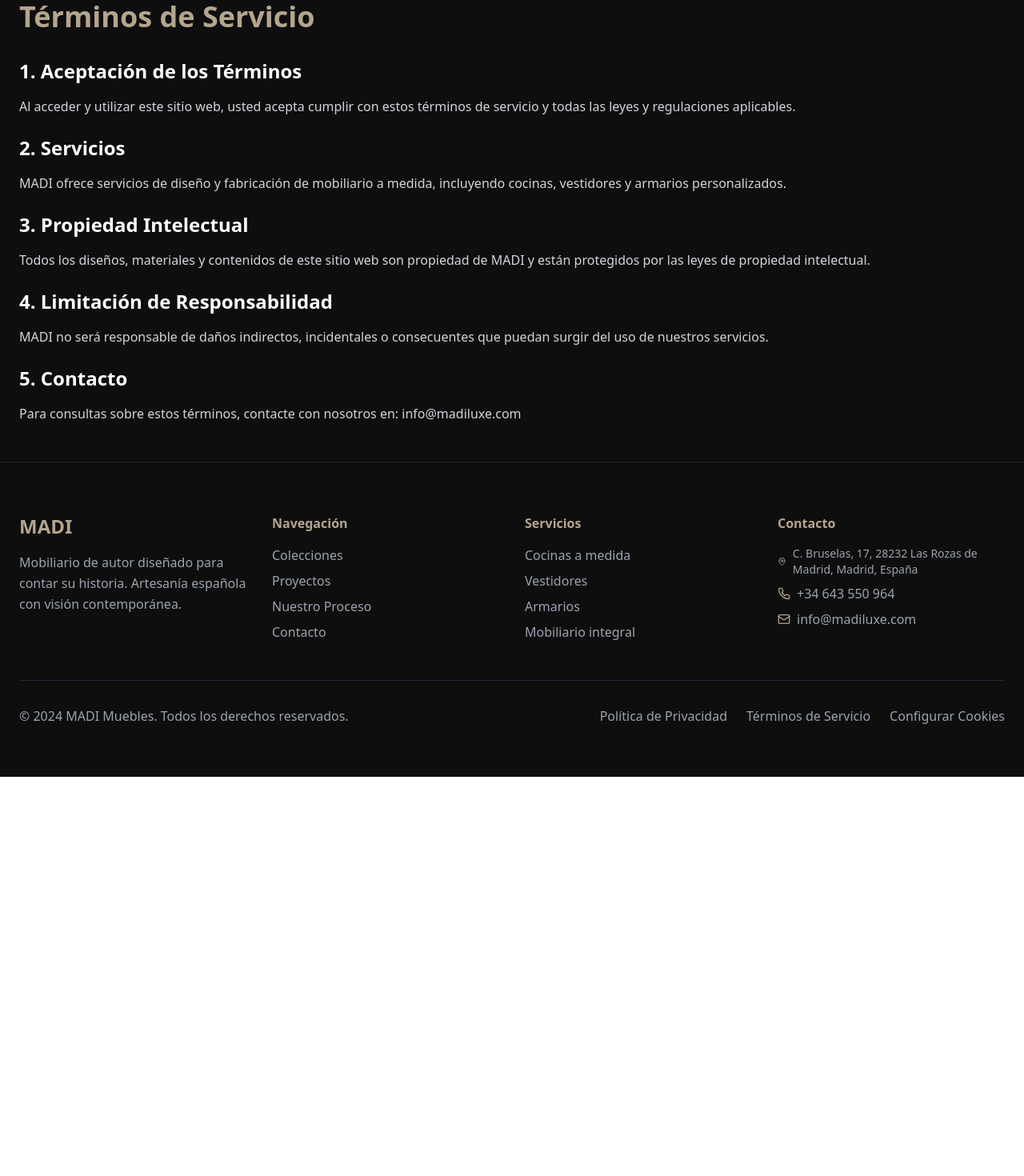
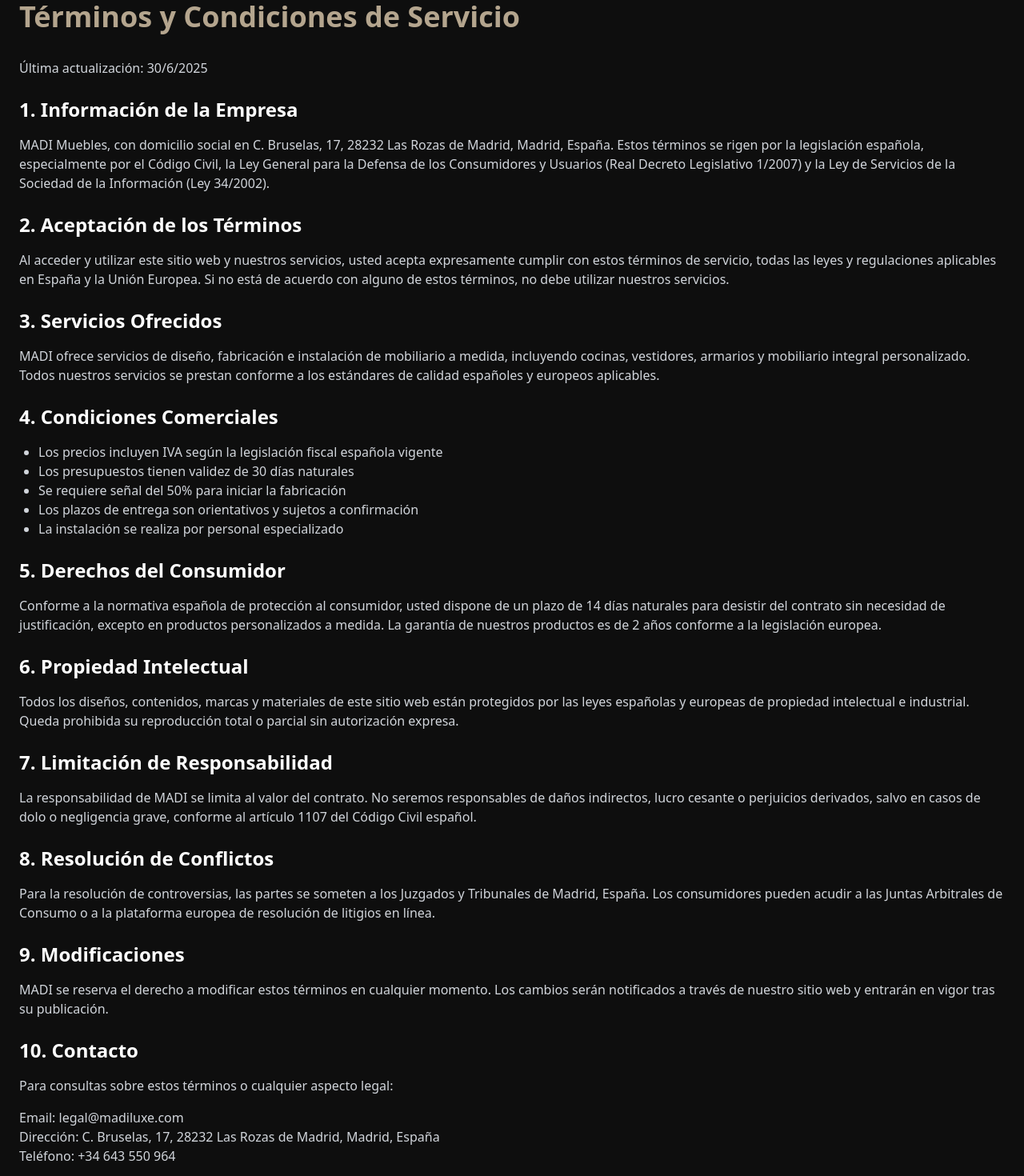
Before and after one commit to vlad-chern/madi-luxury-design, a React (Vite) app: page /terms-of-service in a window 1280 px wide. Shown: the part 120-1590 px from the top of the page at 80% size. Before the commit the page ends 1091 px from the top, so only its background shows below. Built offline with nearby package versions, Linux system fonts and the light colour scheme.

Commit message:
Feat: Implement data processing and privacy policies
- Added data processing and privacy policies, referencing Spanish law.
- Reduced WhatsApp icon flashing.

```diff
--- a/src/components/WhatsAppWidget.tsx
+++ b/src/components/WhatsAppWidget.tsx
@@ -18,7 +18,7 @@ const WhatsAppWidget = () => {
     <div className="fixed bottom-6 right-6 z-50">
       <button
         onClick={handleWhatsAppClick}
-        className="bg-green-500 hover:bg-green-600 text-white p-4 rounded-full shadow-lg transition-all duration-300 hover:scale-110 animate-pulse"
+        className="bg-green-500 hover:bg-green-600 text-white p-4 rounded-full shadow-lg transition-all duration-300 hover:scale-110 animate-[pulse_4s_ease-in-out_infinite]"
         aria-label="Contactar por WhatsApp"
       >
         <MessageCircle className="w-6 h-6" />
--- a/src/pages/PrivacyPolicy.tsx
+++ b/src/pages/PrivacyPolicy.tsx
@@ -25,42 +25,95 @@ const PrivacyPolicy = () => {
 
       <div className="container mx-auto px-6 py-12">
         <h1 className="text-4xl font-bold mb-8 text-[rgb(180,165,142)]">
-          Política de Privacidad
+          Política de Privacidad y Protección de Datos
         </h1>
 
         <div className="prose prose-invert max-w-none">
-          <h2 className="text-2xl font-bold mb-4">1. Información que Recopilamos</h2>
           <p className="mb-6 text-gray-300">
-            En MADI recopilamos información que usted nos proporciona directamente,
-            como cuando se pone en contacto con nosotros para solicitar información
-            sobre nuestros productos y servicios.
+            Última actualización: {new Date().toLocaleDateString('es-ES')}
           </p>
 
-          <h2 className="text-2xl font-bold mb-4">2. Uso de la Información</h2>
+          <h2 className="text-2xl font-bold mb-4">1. Responsable del Tratamiento</h2>
           <p className="mb-6 text-gray-300">
-            Utilizamos la información recopilada para:
+            MADI Muebles, con domicilio en C. Bruselas, 17, 28232 Las Rozas de Madrid, Madrid, España,
+            es el responsable del tratamiento de sus datos personales de acuerdo con el Reglamento General
+            de Protección de Datos (RGPD) de la UE 2016/679 y la Ley Orgánica 3/2018 de Protección de
+            Datos Personales y garantía de los derechos digitales (LOPDGDD).
+          </p>
+
+          <h2 className="text-2xl font-bold mb-4">2. Información que Recopilamos</h2>
+          <p className="mb-4 text-gray-300">
+            En MADI recopilamos información que usted nos proporciona directamente:
           </p>
           <ul className="list-disc pl-6 mb-6 text-gray-300">
-            <li>Responder a sus consultas y solicitudes</li>
-            <li>Proporcionarle información sobre nuestros productos</li>
-            <li>Mejorar nuestros servicios</li>
-            <li>Cumplir con obligaciones legales</li>
+            <li>Datos de contacto (nombre, email, teléfono)</li>
+            <li>Información sobre sus consultas y proyectos</li>
+            <li>Datos de navegación y cookies técnicas</li>
+            <li>Comunicaciones que mantiene con nosotros</li>
           </ul>
 
-          <h2 className="text-2xl font-bold mb-4">3. Cookies</h2>
+          <h2 className="text-2xl font-bold mb-4">3. Base Legal y Finalidades del Tratamiento</h2>
+          <p className="mb-4 text-gray-300">
+            Tratamos sus datos personales con las siguientes bases legales:
+          </p>
+          <ul className="list-disc pl-6 mb-6 text-gray-300">
+            <li><strong>Consentimiento:</strong> Para el envío de comunicaciones comerciales</li>
+            <li><strong>Ejecución contractual:</strong> Para la prestación de nuestros servicios</li>
+            <li><strong>Interés legítimo:</strong> Para mejorar nuestros productos y servicios</li>
+            <li><strong>Cumplimiento legal:</strong> Para cumplir con obligaciones fiscales y contables</li>
+          </ul>
+
+          <h2 className="text-2xl font-bold mb-4">4. Sus Derechos según el RGPD</h2>
+          <p className="mb-4 text-gray-300">
+            Conforme al RGPD y la LOPDGDD, usted tiene derecho a:
+          </p>
+          <ul className="list-disc pl-6 mb-6 text-gray-300">
+            <li>Acceso a sus datos personales</li>
+            <li>Rectificación de datos inexactos</li>
+            <li>Supresión de sus datos ("derecho al olvido")</li>
+            <li>Limitación del tratamiento</li>
+            <li>Portabilidad de los datos</li>
+            <li>Oposición al tratamiento</li>
+            <li>Revocación del consentimiento</li>
+          </ul>
+
+          <h2 className="text-2xl font-bold mb-4">5. Conservación de Datos</h2>
           <p className="mb-6 text-gray-300">
-            Utilizamos cookies para mejorar su experiencia en nuestro sitio web.
-            Puede configurar sus preferencias de cookies en cualquier momento.
+            Conservaremos sus datos personales durante el tiempo necesario para cumplir con las
+            finalidades para las que fueron recogidos y, en todo caso, durante los plazos establecidos
+            por la legislación española aplicable.
           </p>
 
-          <h2 className="text-2xl font-bold mb-4">4. Contacto</h2>
+          <h2 className="text-2xl font-bold mb-4">6. Cookies</h2>
           <p className="mb-6 text-gray-300">
-            Si tiene preguntas sobre esta política de privacidad, puede contactarnos en:
+            Utilizamos cookies propias y de terceros para mejorar su experiencia de navegación,
+            realizar análisis estadísticos y mostrar publicidad personalizada. Puede configurar
+            sus preferencias de cookies en cualquier momento a través de nuestro panel de configuración.
           </p>
-          <p className="text-gray-300">
-            Email: info@madiluxe.com<br />
-            Teléfono: +34 643 550 964
+
+          <h2 className="text-2xl font-bold mb-4">7. Transferencias Internacionales</h2>
+          <p className="mb-6 text-gray-300">
+            En caso de realizar transferencias internacionales de datos, estas se realizarán
+            conforme a las garantías establecidas en el RGPD, mediante decisiones de adecuación
+            o garantías adecuadas.
           </p>
+
+          <h2 className="text-2xl font-bold mb-4">8. Autoridad de Control</h2>
+          <p className="mb-6 text-gray-300">
+            Tiene derecho a presentar una reclamación ante la Agencia Española de Protección de Datos (AEPD)
+            si considera que el tratamiento de sus datos personales no se ajusta a la normativa vigente.
+          </p>
+
+          <h2 className="text-2xl font-bold mb-4">9. Contacto del Delegado de Protección de Datos</h2>
+          <p className="mb-6 text-gray-300">
+            Para ejercer sus derechos o resolver cualquier duda sobre el tratamiento de sus datos,
+            puede contactarnos en:
+          </p>
+          <div className="text-gray-300">
+            <p>Email: privacy@madiluxe.com</p>
+            <p>Dirección: C. Bruselas, 17, 28232 Las Rozas de Madrid, Madrid, España</p>
+            <p>Teléfono: +34 643 550 964</p>
+          </div>
         </div>
       </div>
 
--- a/src/pages/TermsOfService.tsx
+++ b/src/pages/TermsOfService.tsx
@@ -25,39 +25,92 @@ const TermsOfService = () => {
 
       <div className="container mx-auto px-6 py-12">
         <h1 className="text-4xl font-bold mb-8 text-[rgb(180,165,142)]">
-          Términos de Servicio
+          Términos y Condiciones de Servicio
         </h1>
 
         <div className="prose prose-invert max-w-none">
-          <h2 className="text-2xl font-bold mb-4">1. Aceptación de los Términos</h2>
           <p className="mb-6 text-gray-300">
-            Al acceder y utilizar este sitio web, usted acepta cumplir con estos
-            términos de servicio y todas las leyes y regulaciones aplicables.
+            Última actualización: {new Date().toLocaleDateString('es-ES')}
           </p>
 
-          <h2 className="text-2xl font-bold mb-4">2. Servicios</h2>
+          <h2 className="text-2xl font-bold mb-4">1. Información de la Empresa</h2>
           <p className="mb-6 text-gray-300">
-            MADI ofrece servicios de diseño y fabricación de mobiliario a medida,
-            incluyendo cocinas, vestidores y armarios personalizados.
+            MADI Muebles, con domicilio social en C. Bruselas, 17, 28232 Las Rozas de Madrid, Madrid, España.
+            Estos términos se rigen por la legislación española, especialmente por el Código Civil,
+            la Ley General para la Defensa de los Consumidores y Usuarios (Real Decreto Legislativo 1/2007)
+            y la Ley de Servicios de la Sociedad de la Información (Ley 34/2002).
           </p>
 
-          <h2 className="text-2xl font-bold mb-4">3. Propiedad Intelectual</h2>
+          <h2 className="text-2xl font-bold mb-4">2. Aceptación de los Términos</h2>
           <p className="mb-6 text-gray-300">
-            Todos los diseños, materiales y contenidos de este sitio web son
-            propiedad de MADI y están protegidos por las leyes de propiedad intelectual.
+            Al acceder y utilizar este sitio web y nuestros servicios, usted acepta expresamente
+            cumplir con estos términos de servicio, todas las leyes y regulaciones aplicables en España
+            y la Unión Europea. Si no está de acuerdo con alguno de estos términos, no debe utilizar
+            nuestros servicios.
           </p>
 
-          <h2 className="text-2xl font-bold mb-4">4. Limitación de Responsabilidad</h2>
+          <h2 className="text-2xl font-bold mb-4">3. Servicios Ofrecidos</h2>
           <p className="mb-6 text-gray-300">
-            MADI no será responsable de daños indirectos, incidentales o
-            consecuentes que puedan surgir del uso de nuestros servicios.
+            MADI ofrece servicios de diseño, fabricación e instalación de mobiliario a medida,
+            incluyendo cocinas, vestidores, armarios y mobiliario integral personalizado.
+            Todos nuestros servicios se prestan conforme a los estándares de calidad españoles
+            y europeos aplicables.
           </p>
 
-          <h2 className="text-2xl font-bold mb-4">5. Contacto</h2>
+          <h2 className="text-2xl font-bold mb-4">4. Condiciones Comerciales</h2>
+          <ul className="list-disc pl-6 mb-6 text-gray-300">
+            <li>Los precios incluyen IVA según la legislación fiscal española vigente</li>
+            <li>Los presupuestos tienen validez de 30 días naturales</li>
+            <li>Se requiere señal del 50% para iniciar la fabricación</li>
+            <li>Los plazos de entrega son orientativos y sujetos a confirmación</li>
+            <li>La instalación se realiza por personal especializado</li>
+          </ul>
+
+          <h2 className="text-2xl font-bold mb-4">5. Derechos del Consumidor</h2>
+          <p className="mb-6 text-gray-300">
+            Conforme a la normativa española de protección al consumidor, usted dispone de
+            un plazo de 14 días naturales para desistir del contrato sin necesidad de justificación,
+            excepto en productos personalizados a medida. La garantía de nuestros productos
+            es de 2 años conforme a la legislación europea.
+          </p>
+
+          <h2 className="text-2xl font-bold mb-4">6. Propiedad Intelectual</h2>
+          <p className="mb-6 text-gray-300">
+            Todos los diseños, contenidos, marcas y materiales de este sitio web están protegidos
+            por las leyes españolas y europeas de propiedad intelectual e industrial.
+            Queda prohibida su reproducción total o parcial sin autorización expresa.
+          </p>
+
+          <h2 className="text-2xl font-bold mb-4">7. Limitación de Responsabilidad</h2>
+          <p className="mb-6 text-gray-300">
+            La responsabilidad de MADI se limita al valor del contrato. No seremos responsables
+            de daños indirectos, lucro cesante o perjuicios derivados, salvo en casos de dolo
+            o negligencia grave, conforme al artículo 1107 del Código Civil español.
+          </p>
+
+          <h2 className="text-2xl font-bold mb-4">8. Resolución de Conflictos</h2>
+          <p className="mb-6 text-gray-300">
+            Para la resolución de controversias, las partes se someten a los Juzgados y Tribunales
+            de Madrid, España. Los consumidores pueden acudir a las Juntas Arbitrales de Consumo
+            o a la plataforma europea de resolución de litigios en línea.
+          </p>
+
+          <h2 className="text-2xl font-bold mb-4">9. Modificaciones</h2>
+          <p className="mb-6 text-gray-300">
+            MADI se reserva el derecho a modificar estos términos en cualquier momento.
+            Los cambios serán notificados a través de nuestro sitio web y entrarán en vigor
+            tras su publicación.
+          </p>
+
+          <h2 className="text-2xl font-bold mb-4">10. Contacto</h2>
           <p className="text-gray-300">
-            Para consultas sobre estos términos, contacte con nosotros en:
-            info@madiluxe.com
+            Para consultas sobre estos términos o cualquier aspecto legal:
           </p>
+          <div className="mt-4 text-gray-300">
+            <p>Email: legal@madiluxe.com</p>
+            <p>Dirección: C. Bruselas, 17, 28232 Las Rozas de Madrid, Madrid, España</p>
+            <p>Teléfono: +34 643 550 964</p>
+          </div>
         </div>
       </div>
 
```
